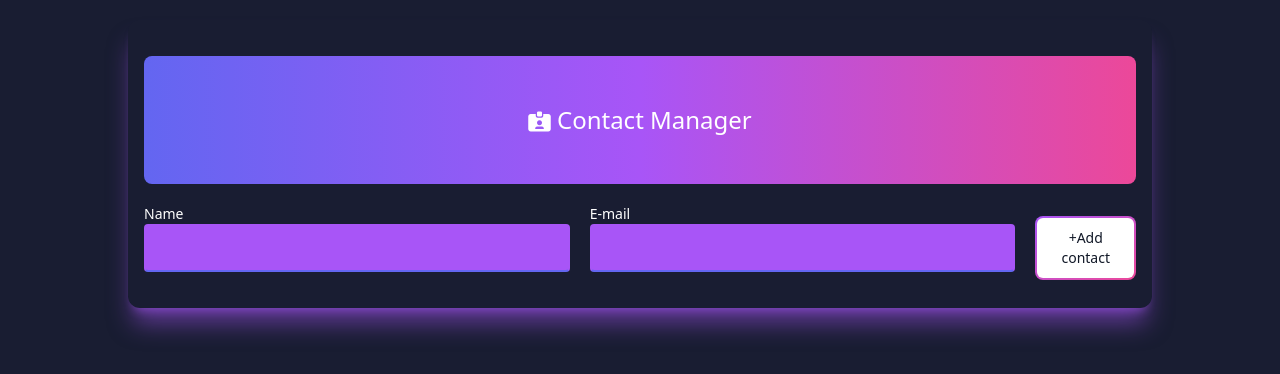
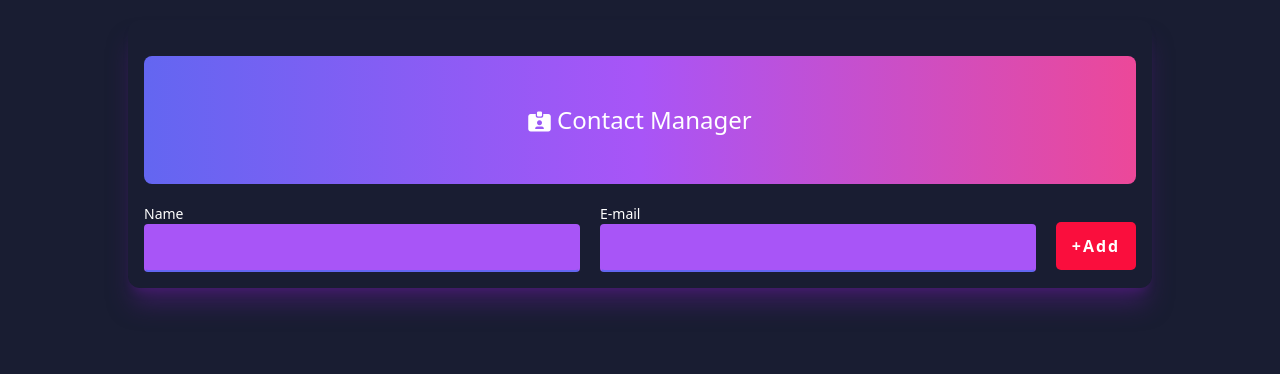
Before and after one commit to OfficialAshutosh2412/react-contact-manager-app, a React (Vite) app: page / in a window 1280 px wide. Shown: the top 374 px of the page. Built offline with nearby package versions, Linux system fonts and the light colour scheme.

Commit message:
final commit

```diff
--- a/src/App.jsx
+++ b/src/App.jsx
@@ -1,9 +1,23 @@
-import { useState } from "react";
+import { useEffect, useState } from "react";
 import Contact from "./components/Contact";
 import ContactList from "./components/ContactList";
 import uuid4 from "uuid4";
+import { render } from "react-dom";
 function App() {
-  const [renderContacts, setRenderContacts] = useState([]);
+  const storageKey = "contact_Key"; //storage key creation
+  const [renderContacts, setRenderContacts] = useState(() => {
+    return JSON.parse(localStorage.getItem(storageKey)) || [];
+  });
+
+  // localstorage functionality
+
+  useEffect(() => {
+    localStorage.setItem(storageKey, JSON.stringify(renderContacts)); //set data to storage
+  }, [renderContacts]);
+
+  useEffect(() => {
+    localStorage.setItem(storageKey, JSON.stringify(renderContacts));
+  });
   const contactProp = (data) => {
     setRenderContacts([...renderContacts, { id: uuid4(), data }]);
   };
--- a/src/components/Contact.jsx
+++ b/src/components/Contact.jsx
@@ -22,17 +22,18 @@ function Contact({ contactProp }) {
       return;
     }
     contactProp(contactInfo);
+    setContactInfo({ name: "", email: "" });
   };
 
   return (
-    <form className="w-4/5 mx-auto mt-5 p-4 rounded-xl shadow-xl shadow-purple-500/50 ">
+    <form className="w-4/5 mx-auto mt-5 p-4 rounded-xl shadow-xl shadow-purple-900/50 ">
       <div className=" mt-5 mb-5 rounded-lg h-32 flex justify-center items-center bg-gradient-to-r from-indigo-500 via-purple-500 to-pink-500 p-5 text-2xl text-white">
         <h1>
           <i className="fa-solid fa-id-card-clip text-xl"></i> Contact Manager
         </h1>
       </div>
-      <div className="flex w-5/5 gap-5">
-        <div className="mb-5 w-full">
+      <div className="flex md:flex-row flex-col w-5/5 gap-5">
+        <div className=" w-full">
           <label
             htmlFor="username"
             className="block  text-sm font-medium text-white"
@@ -48,7 +49,7 @@ function Contact({ contactProp }) {
             className="block w-full p-2.5 bg-purple-500 text-white  border-2 border-t-transparent border-r-transparent border-l-transparent border-b-indigo-500 transition-all focus:bg-purple-900 focus:text-white rounded"
           />
         </div>
-        <div className="mb-5 w-full">
+        <div className=" w-full">
           <label
             htmlFor="useremail"
             className="block  text-sm font-medium text-white"
@@ -65,13 +66,8 @@ function Contact({ contactProp }) {
           />
         </div>
         <div>
-          <button
-            className="w-full mt-3 relative inline-flex items-center justify-center p-0.5 mb-2 me-2 overflow-hidden text-sm font-medium text-gray-900 rounded-lg group bg-gradient-to-br from-purple-500 to-pink-500 group-hover:from-purple-500 group-hover:to-pink-500 hover:text-white dark:text-white focus:ring-4 focus:outline-none focus:ring-purple-200 dark:focus:ring-purple-800"
-            onClick={handleSubmit}
-          >
-            <span className="relative px-5 py-2.5 transition-all ease-in duration-75 bg-white dark:bg-gray-900 rounded-md group-hover:bg-opacity-0">
-              +Add contact
-            </span>
+          <button className="btn" onClick={handleSubmit}>
+            +Add
           </button>
         </div>
       </div>
--- a/src/index.css
+++ b/src/index.css
@@ -11,3 +11,23 @@ body {
   right: -10px;
   top: -10px;
 }
+.btn {
+  width: 80px;
+  text-align: center;
+  background-color: rgb(250, 14, 61);
+  color: white;
+  height: 70%;
+  margin-top: 18px;
+  border-radius: 5px;
+  font-weight: bolder;
+  letter-spacing: 2px;
+}
+.btn:active {
+  transform: scale(0.9);
+}
+@media screen and (max-width: 768px) {
+  .btn {
+    width: 140px;
+    height: 40px;
+  }
+}
```
